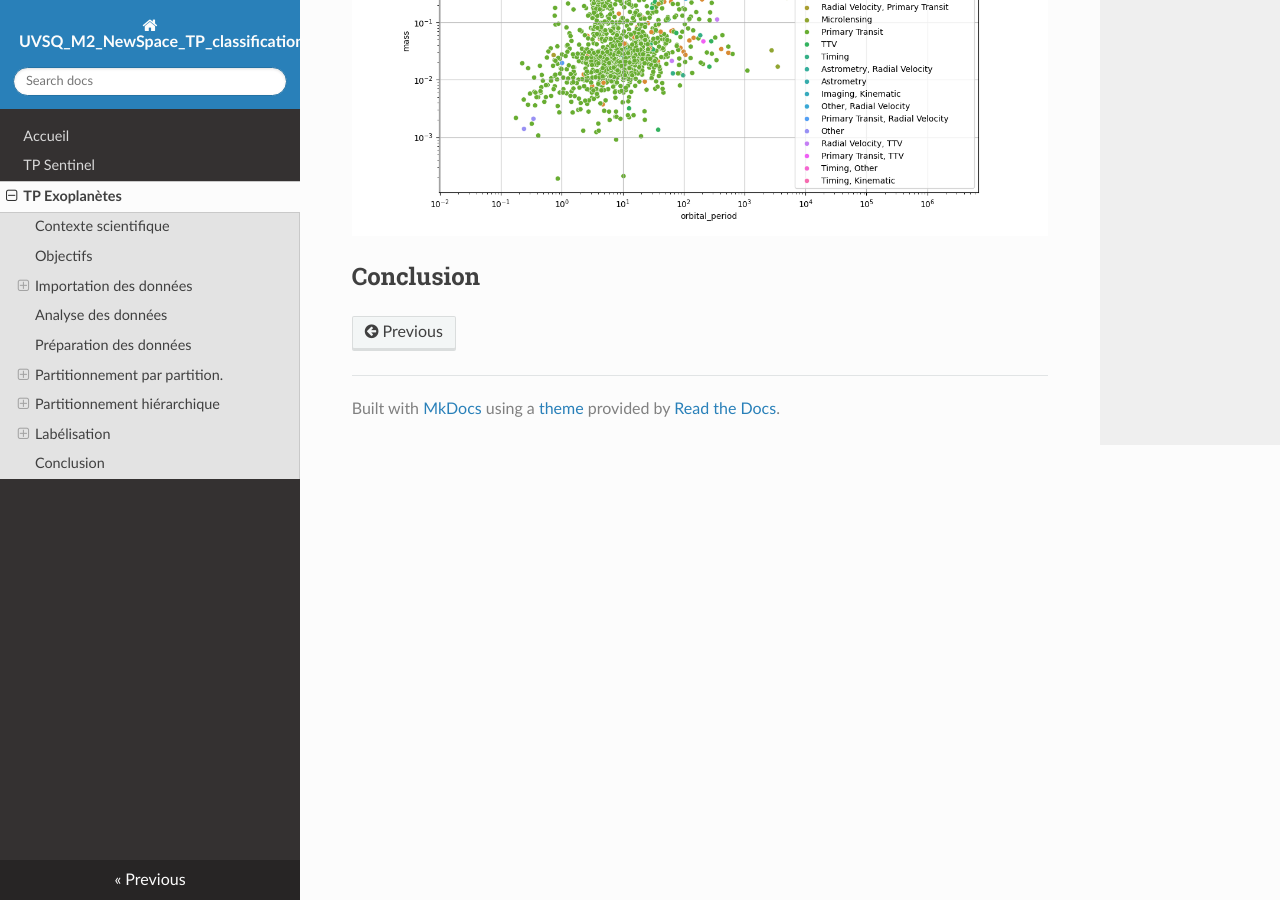
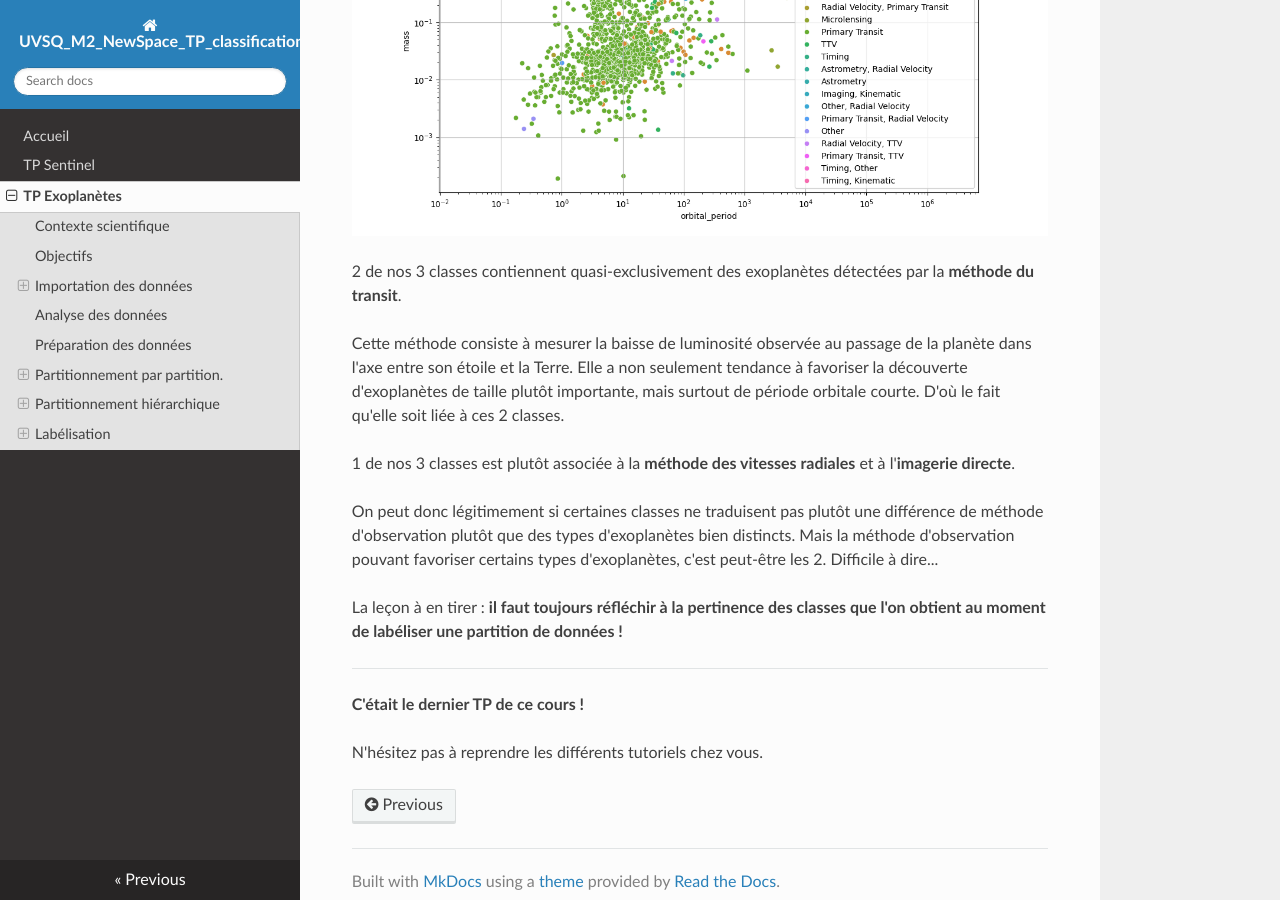
Before and after one commit to NicOudart/UVSQ_M2_NewSpace_TP_classification, an MkDocs documentation site: the page built from docs/TP_exoplanets.md, in a window 1280 px wide and 900 px high, scrolled down 21365 px. Built offline with MkDocs 1.6.1, drawn with Linux system fonts in a browser that asks for light colours; nearby versions of some CDN libraries; some of the changed text lies outside the part shown.

```diff
--- a/docs/TP_exoplanets.md
+++ b/docs/TP_exoplanets.md
@@ -688,7 +688,7 @@
 
 Clairement, hormis pour Jupiter (et peut-être Saturne), il est difficile de ranger les planètes du système solaire dans une des 3 classes que nous avons déterminées.
 
-_Mais d'où vient le problème ?_
+_Mais d'où vient le problème ? Le système solaire est-il si unique ?_
 
 Vous l'aurez probablement deviné : **la méthode de détection !**
 
@@ -712,4 +712,22 @@
 
 ![Méthode de détection des exoplanètes](img/Exoplanets_detection_types.png)
 
-## Conclusion
+2 de nos 3 classes contiennent quasi-exclusivement des exoplanètes détectées par la **méthode du transit**.
+
+Cette méthode consiste à mesurer la baisse de luminosité observée au passage de la planète dans l'axe entre son étoile et la Terre.
+Elle a non seulement tendance à favoriser la découverte d'exoplanètes de taille plutôt importante, mais surtout de période orbitale courte.
+D'où le fait qu'elle soit liée à ces 2 classes.
+
+1 de nos 3 classes est plutôt associée à la **méthode des vitesses radiales** et à l'**imagerie directe**.
+
+On peut donc légitimement si certaines classes ne traduisent pas plutôt une différence de méthode d'observation plutôt que des types d'exoplanètes bien distincts.
+Mais la méthode d'observation pouvant favoriser certains types d'exoplanètes, c'est peut-être les 2.
+Difficile à dire...
+
+La leçon à en tirer : **il faut toujours réfléchir à la pertinence des classes que l'on obtient au moment de labéliser une partition de données !**
+
+---
+
+**C'était le dernier TP de ce cours !**
+
+N'hésitez pas à reprendre les différents tutoriels chez vous.
```
